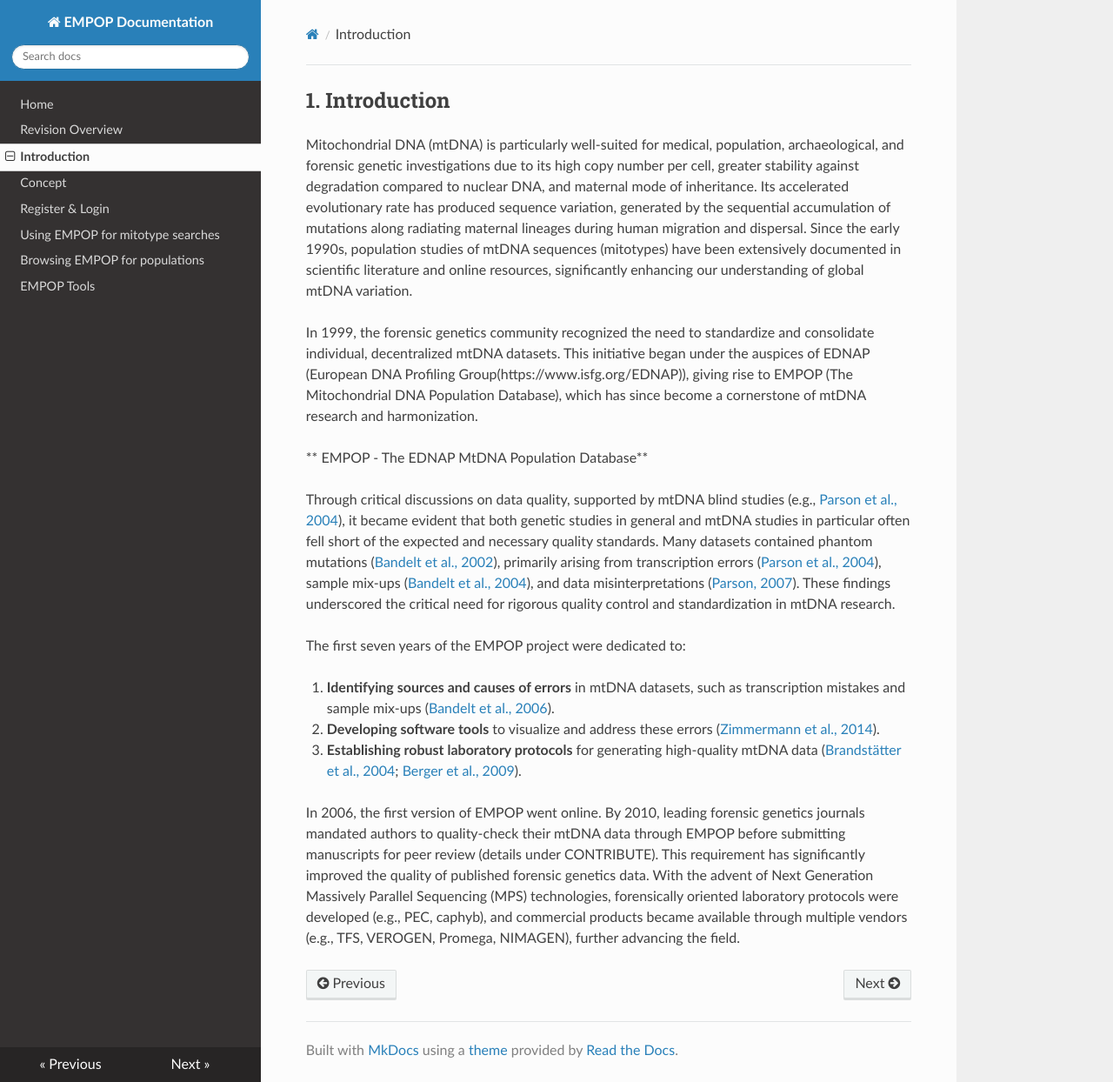
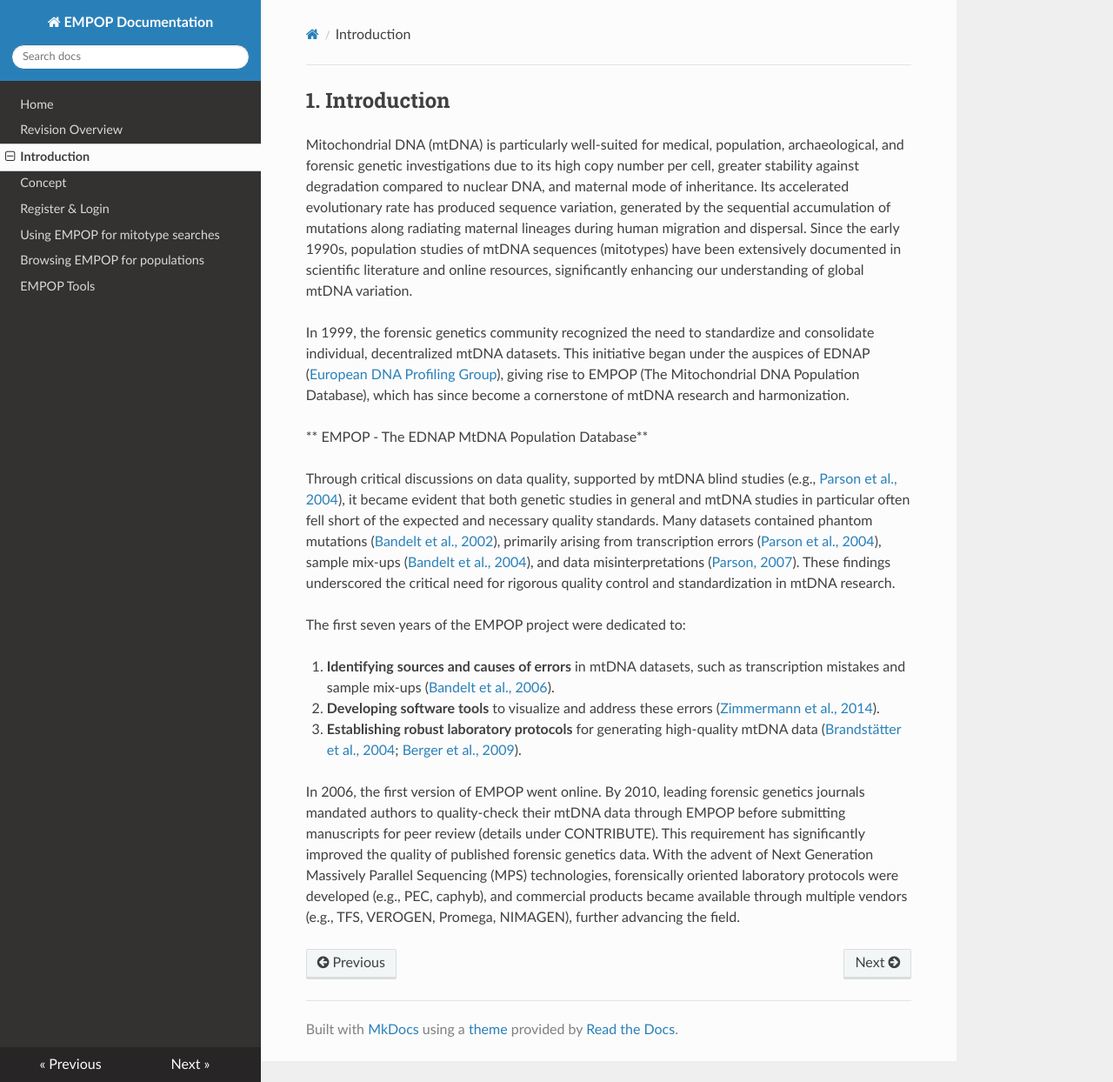
Before and after one commit to gmitirol/empop-use, an MkDocs documentation site: the page built from docs/introduction.md, in a window 1280 px wide and 1244 px high. Shown: the whole window at 87% size. Built offline with MkDocs 1.6.1, drawn with Linux system fonts in a browser that asks for light colours; nearby versions of some CDN libraries.

Commit message:
Update introduction.md

```diff
--- a/docs/introduction.md
+++ b/docs/introduction.md
@@ -2,7 +2,7 @@
 
 Mitochondrial DNA (mtDNA) is particularly well-suited for medical, population, archaeological, and forensic genetic investigations due to its high copy number per cell, greater stability against degradation compared to nuclear DNA, and maternal mode of inheritance. Its accelerated evolutionary rate has produced sequence variation, generated by the sequential accumulation of mutations along radiating maternal lineages during human migration and dispersal. Since the early 1990s, population studies of mtDNA sequences (mitotypes) have been extensively documented in scientific literature and online resources, significantly enhancing our understanding of global mtDNA variation.
 
-In 1999, the forensic genetics community recognized the need to standardize and consolidate individual, decentralized mtDNA datasets. This initiative began under the auspices of EDNAP (European DNA Profiling Group(https://www.isfg.org/EDNAP)), giving rise to EMPOP (The Mitochondrial DNA Population Database), which has since become a cornerstone of mtDNA research and harmonization.
+In 1999, the forensic genetics community recognized the need to standardize and consolidate individual, decentralized mtDNA datasets. This initiative began under the auspices of EDNAP ([European DNA Profiling Group](https://www.isfg.org/EDNAP)), giving rise to EMPOP (The Mitochondrial DNA Population Database), which has since become a cornerstone of mtDNA research and harmonization.
 
 ** EMPOP - The EDNAP MtDNA Population Database**
 
```
